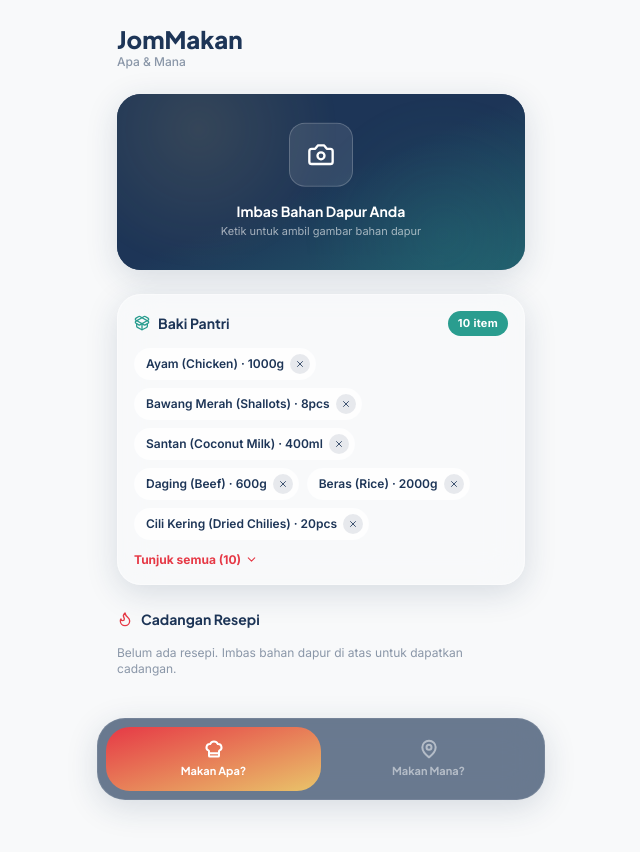
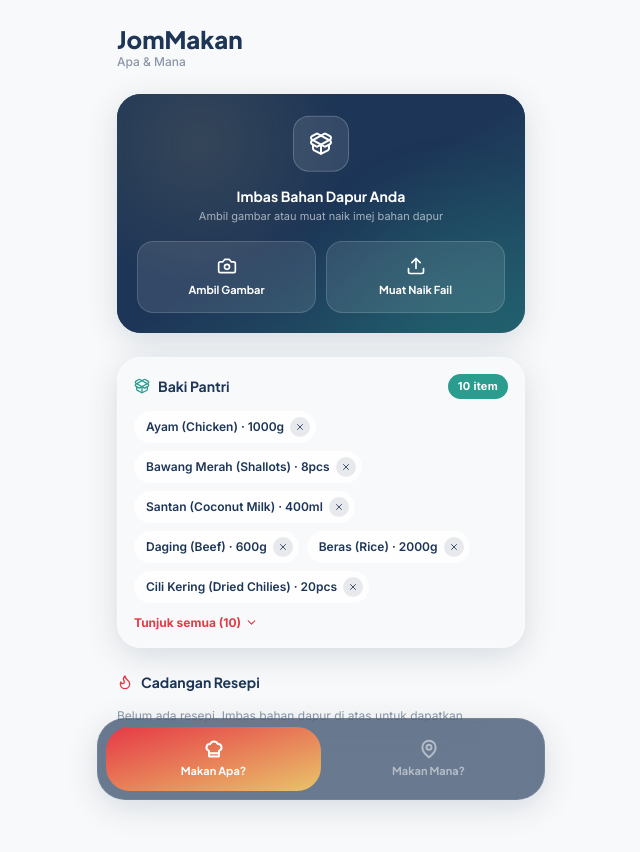
Before and after one commit to amrnsyt/Jom-Makan, a React (Vite) app: page / in a window 1280 px wide. Shown: the top 852 px of the page, without its empty margins (319-959 px from the left). Before the commit the page ends 821 px from the top, so only its background shows below. Built offline with nearby package versions, Linux system fonts and the light colour scheme.

Commit message:
Add files via upload

```diff
--- a/src/App.jsx
+++ b/src/App.jsx
@@ -5,7 +5,7 @@ import {
   UtensilsCrossed, Sparkles, ScanLine, Trash2, ChevronRight, ChevronLeft,
   Timer as TimerIcon, PackageOpen, Percent, Star, ChevronDown, CookingPot,
   Soup, Salad, Beef, Fish, Drumstick, Play, Pause, RotateCcw,
-  Search, Loader2, AlertCircle
+  Search, Loader2, AlertCircle, Upload
 } from 'lucide-react';
 import { getApiKey, analyzePantryImage, generateRecipes, findNearbyHalalRestaurants } from './lib/gemini';
 
@@ -183,15 +183,16 @@ function ScannerDashboard({ onIngredientsExtracted }) {
   const [scanning, setScanning] = useState(false);
   const [extracted, setExtracted] = useState(null);
   const [error, setError] = useState('');
-  const inputRef = useRef(null);
+  const cameraInputRef = useRef(null);
+  const fileInputRef = useRef(null);
 
-  const triggerScan = () => {
+  const triggerScan = (ref) => {
     if (!getApiKey()) {
       setError('Gemini API key belum ditetapkan di pelayan. Sila hubungi pentadbir aplikasi.');
       return;
     }
     setError('');
-    inputRef.current?.click();
+    ref.current?.click();
   };
 
   const handleFile = async (e) => {
@@ -220,6 +221,10 @@ function ScannerDashboard({ onIngredientsExtracted }) {
     }
   };
 
+  const updateField = (id, field, value) => {
+    setExtracted((prev) => prev.map((item) => (item.id === id ? { ...item, [field]: value } : item)));
+  };
+
   const updateQty = (id, delta) => {
     setExtracted((prev) =>
       prev.map((item) => (item.id === id ? { ...item, qty: Math.max(0, item.qty + delta) } : item))
@@ -239,18 +244,22 @@ function ScannerDashboard({ onIngredientsExtracted }) {
   return (
     <div className="mb-6">
       <input
-        ref={inputRef}
+        ref={cameraInputRef}
         type="file"
         accept="image/*"
         capture="environment"
         onChange={handleFile}
         className="hidden"
       />
-      <TapButton
-        onClick={triggerScan}
-        disabled={scanning}
-        className="relative w-full h-44 rounded-3xl overflow-hidden bg-charcoal shadow-glass"
-      >
+      <input
+        ref={fileInputRef}
+        type="file"
+        accept="image/*"
+        onChange={handleFile}
+        className="hidden"
+      />
+
+      <div className="relative w-full rounded-3xl overflow-hidden bg-charcoal shadow-glass">
         <div className="absolute inset-0 bg-gradient-to-br from-charcoal via-charcoal to-pandan/40" />
         <div
           className="absolute inset-0 opacity-30"
@@ -261,29 +270,48 @@ function ScannerDashboard({ onIngredientsExtracted }) {
         />
         {scanning && (
           <motion.div
-            className="absolute left-0 right-0 h-1.5 bg-kaya shadow-glow"
-            animate={{ y: ['0%', '1000%'] }}
+            className="absolute left-0 right-0 h-1.5 bg-kaya shadow-glow z-10"
+            animate={{ y: ['0%', '3000%'] }}
             transition={{ duration: 1.6, repeat: Infinity, ease: 'linear' }}
           />
         )}
-        <div className="relative z-10 h-full flex flex-col items-center justify-center gap-3 text-white">
+        <div className="relative z-10 px-5 pt-6 pb-5 flex flex-col items-center text-white">
           <motion.div
             animate={scanning ? { scale: [1, 1.15, 1] } : { y: [0, -4, 0] }}
             transition={{ duration: scanning ? 1 : 2.4, repeat: Infinity, ease: 'easeInOut' }}
-            className="w-16 h-16 rounded-2xl bg-white/10 border border-white/20 flex items-center justify-center"
+            className="w-14 h-14 rounded-2xl bg-white/10 border border-white/20 flex items-center justify-center"
           >
-            {scanning ? <ScanLine size={28} className="text-kaya" /> : <Camera size={28} />}
+            {scanning ? <ScanLine size={24} className="text-kaya" /> : <PackageOpen size={24} />}
           </motion.div>
-          <div className="text-center">
+          <div className="text-center mt-3">
             <p className="font-display font-bold text-sm">
               {scanning ? 'Gemini sedang menganalisis...' : 'Imbas Bahan Dapur Anda'}
             </p>
             <p className="text-[11px] text-white/60 mt-0.5">
-              {scanning ? 'Mengenal pasti bahan & kuantiti' : 'Ketik untuk ambil gambar bahan dapur'}
+              {scanning ? 'Mengenal pasti bahan, kuantiti & saiz' : 'Ambil gambar atau muat naik imej bahan dapur'}
             </p>
           </div>
+
+          <div className="w-full flex gap-2.5 mt-4">
+            <TapButton
+              onClick={() => triggerScan(cameraInputRef)}
+              disabled={scanning}
+              className="flex-1 flex flex-col items-center gap-1.5 py-3.5 rounded-2xl bg-white/10 border border-white/15"
+            >
+              <Camera size={20} />
+              <span className="text-[11px] font-display font-bold">Ambil Gambar</span>
+            </TapButton>
+            <TapButton
+              onClick={() => triggerScan(fileInputRef)}
+              disabled={scanning}
+              className="flex-1 flex flex-col items-center gap-1.5 py-3.5 rounded-2xl bg-white/10 border border-white/15"
+            >
+              <Upload size={20} />
+              <span className="text-[11px] font-display font-bold">Muat Naik Fail</span>
+            </TapButton>
+          </div>
         </div>
-      </TapButton>
+      </div>
 
       {error && (
         <div className="mt-3 flex items-center gap-2 text-xs text-sambal font-semibold px-1">
@@ -299,38 +327,56 @@ function ScannerDashboard({ onIngredientsExtracted }) {
             exit={{ opacity: 0, height: 0 }}
             className="mt-4 glass rounded-3xl p-4 shadow-glass overflow-hidden"
           >
-            <div className="flex items-center gap-2 mb-3">
+            <div className="flex items-center gap-2 mb-1">
               <Sparkles size={16} className="text-sambal" />
               <p className="font-display font-bold text-sm text-charcoal">Bahan Dikesan</p>
             </div>
+            <p className="text-[11px] text-charcoal/50 mb-3">Sunting nama, kuantiti & unit jika perlu.</p>
             <div className="space-y-2">
               {extracted.map((item) => (
-                <div key={item.id} className="flex items-center justify-between bg-white/70 rounded-2xl px-3 py-2">
-                  <div className="flex-1 min-w-0">
-                    <p className="text-sm font-semibold text-charcoal truncate">{item.name}</p>
+                <div key={item.id} className="bg-white/70 rounded-2xl px-3 py-2.5">
+                  <div className="flex items-center gap-2">
+                    <input
+                      type="text"
+                      value={item.name}
+                      onChange={(e) => updateField(item.id, 'name', e.target.value)}
+                      className="flex-1 min-w-0 text-sm font-semibold text-charcoal bg-transparent outline-none border-b border-transparent focus:border-charcoal/20"
+                    />
+                    <TapButton
+                      onClick={() => removeItem(item.id)}
+                      className="w-7 h-7 rounded-full bg-sambal/10 flex items-center justify-center shrink-0"
+                    >
+                      <X size={13} className="text-sambal" />
+                    </TapButton>
                   </div>
-                  <div className="flex items-center gap-2 shrink-0">
+                  <div className="flex items-center gap-2 mt-2">
                     <TapButton
                       onClick={() => updateQty(item.id, item.unit === 'pcs' ? -1 : -50)}
-                      className="w-7 h-7 rounded-full bg-charcoal/10 flex items-center justify-center"
+                      className="w-7 h-7 rounded-full bg-charcoal/10 flex items-center justify-center shrink-0"
                     >
                       <Minus size={13} className="text-charcoal" />
                     </TapButton>
-                    <span className="text-xs font-bold w-14 text-center text-charcoal">
-                      {item.qty}{item.unit}
-                    </span>
+                    <input
+                      type="number"
+                      value={item.qty}
+                      onChange={(e) => updateField(item.id, 'qty', Math.max(0, Number(e.target.value) || 0))}
+                      className="w-16 text-xs font-bold text-center text-charcoal bg-charcoal/5 rounded-lg py-1.5 outline-none"
+                    />
                     <TapButton
                       onClick={() => updateQty(item.id, item.unit === 'pcs' ? 1 : 50)}
-                      className="w-7 h-7 rounded-full bg-charcoal/10 flex items-center justify-center"
+                      className="w-7 h-7 rounded-full bg-charcoal/10 flex items-center justify-center shrink-0"
                     >
                       <Plus size={13} className="text-charcoal" />
                     </TapButton>
-                    <TapButton
-                      onClick={() => removeItem(item.id)}
-                      className="w-7 h-7 rounded-full bg-sambal/10 flex items-center justify-center"
+                    <select
+                      value={item.unit}
+                      onChange={(e) => updateField(item.id, 'unit', e.target.value)}
+                      className="text-xs font-bold text-charcoal bg-charcoal/5 rounded-lg py-1.5 px-2 outline-none ml-auto"
                     >
-                      <X size={13} className="text-sambal" />
-                    </TapButton>
+                      <option value="g">g</option>
+                      <option value="ml">ml</option>
+                      <option value="pcs">pcs</option>
+                    </select>
                   </div>
                 </div>
               ))}
```
